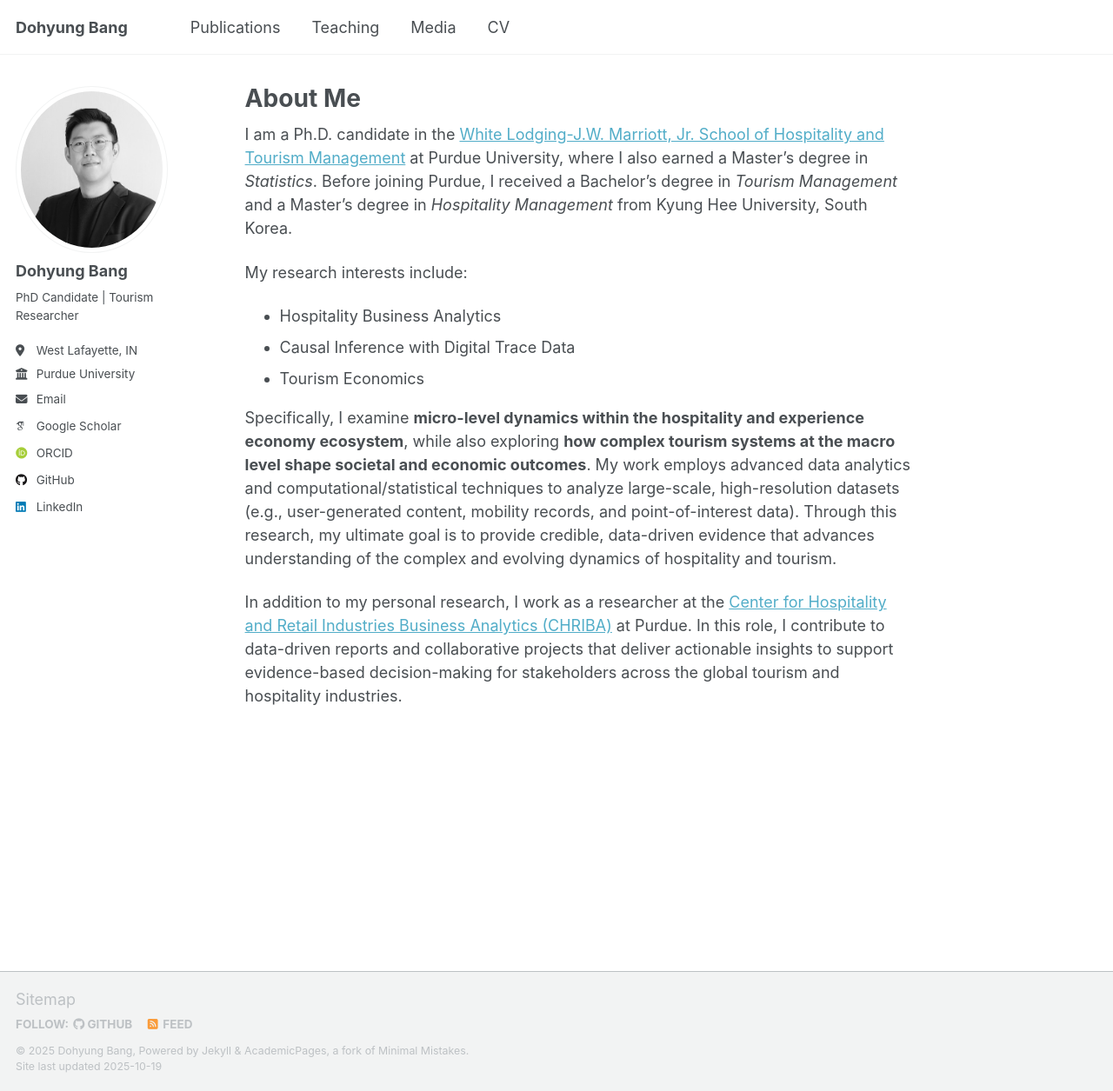
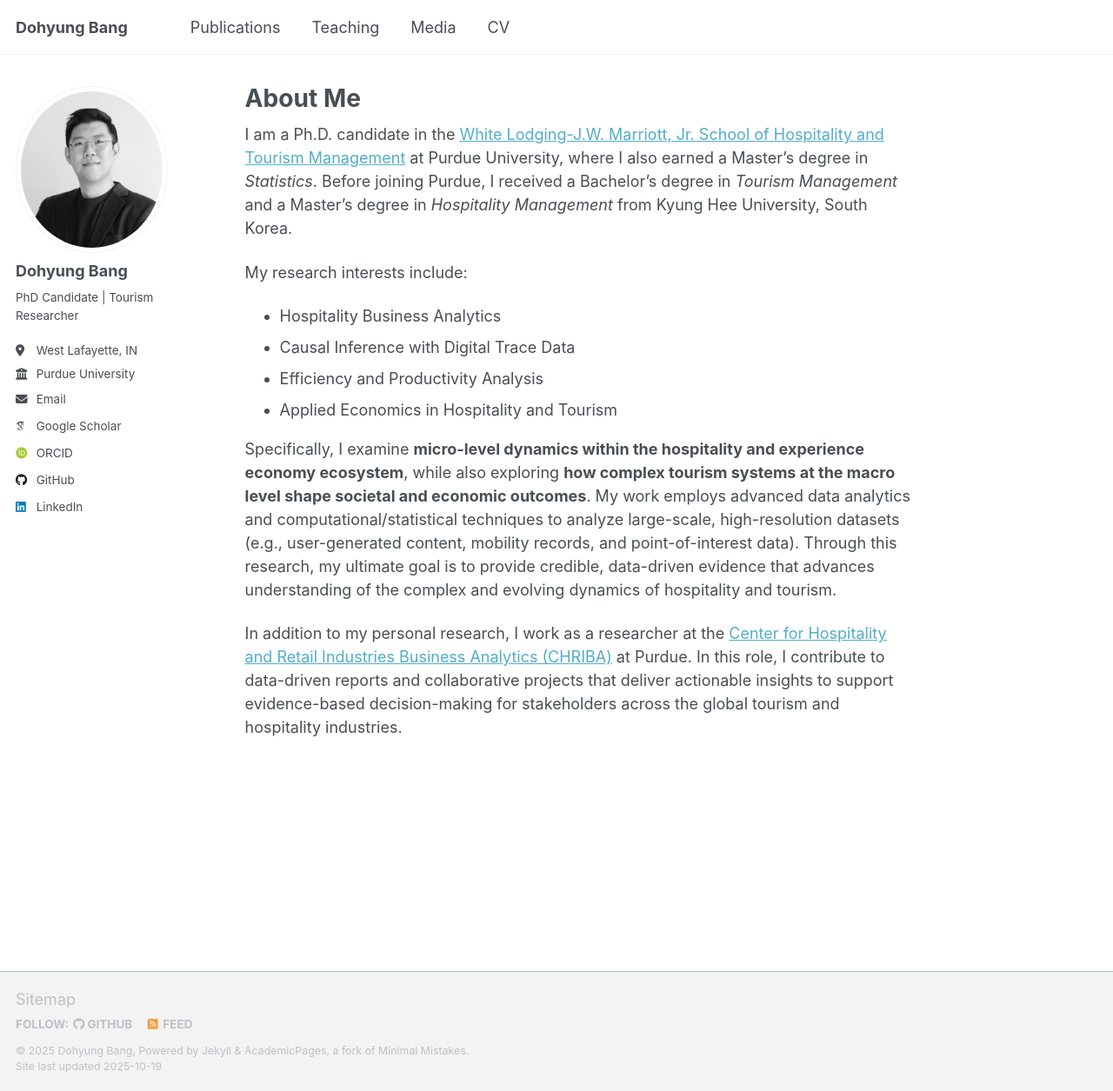
Before and after one commit to dohyungbang/dohyungbang.github.io, a Jekyll site: the page built from _pages/about.md, in a window 1280 px wide and 1255 px high. Shown: the whole window at 87% size. Built offline with Jekyll 4.4.1, drawn with Linux system fonts in a browser that asks for light colours; some web fonts are replaced; a script that is not in the unit is left out.

Commit message:
Update about.md

```diff
--- a/_pages/about.md
+++ b/_pages/about.md
@@ -13,7 +13,8 @@ I am a Ph.D. candidate in the [White Lodging-J.W. Marriott, Jr. School of Hospit
 My research interests include:
 - Hospitality Business Analytics
 - Causal Inference with Digital Trace Data
-- Tourism Economics
+- Efficiency and Productivity Analysis
+- Applied Economics in Hospitality and Tourism
 
 Specifically, I examine **micro-level dynamics within the hospitality and experience economy ecosystem**, while also exploring **how complex tourism systems at the macro level shape societal and economic outcomes**. My work employs advanced data analytics and computational/statistical techniques to analyze large-scale, high-resolution datasets (e.g., user-generated content, mobility records, and point-of-interest data). Through this research, my ultimate goal is to provide credible, data-driven evidence that advances understanding of the complex and evolving dynamics of hospitality and tourism.
 
```
